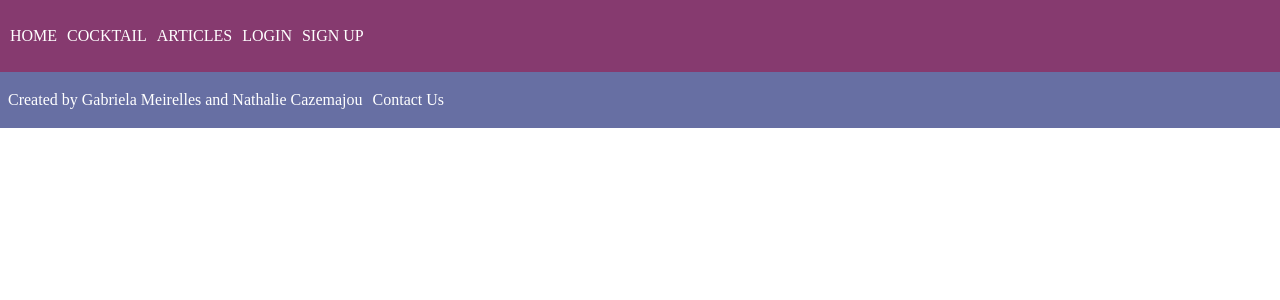
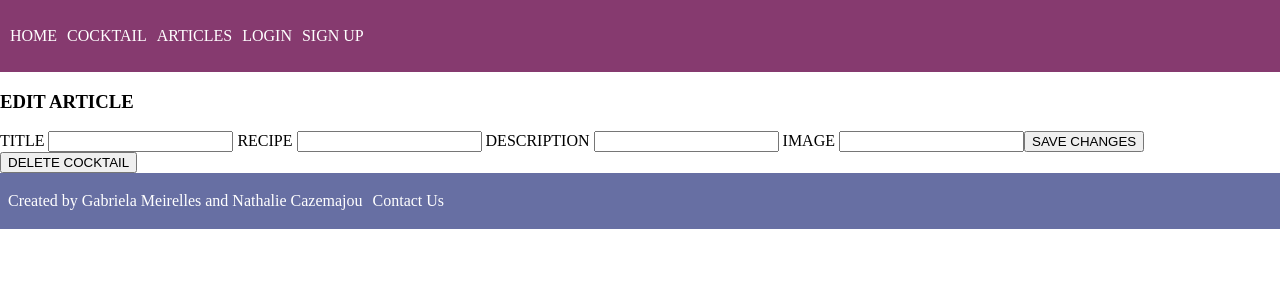
Before and after one commit to natcaze/Project3_client, a React (Create React App) app: page /article/edit-article/1 in a window 1280 px wide. Shown: the top 300 px of the page. Built offline with nearby package versions, Linux system fonts and the light colour scheme; no server answers.

Commit message:
articles crud complete

```diff
--- a/src/App.js
+++ b/src/App.js
@@ -15,13 +15,12 @@ import EditCocktail from "./pages/EditCocktail";
 
 import Favorites from "./pages/Favorites";
 import CreateFavorites from "./pages/CreateFavorites";
-import EditFavorites from "./pages/EditFavorites"
+import EditFavorites from "./pages/EditFavorites";
 
 import Creations from "./pages/Creations";
 import CreateArticle from "./pages/CreateArticle";
 import Articles from "./pages/Articles";
 import EditArticle from "./pages/EditArticle";
-
 
 function App() {
   return (
@@ -31,11 +30,17 @@ function App() {
         <Route path="/" element={<Home />} />
         <Route path="/api/generated-cocktail" element={<Cocktail />} />
         <Route path="/user/create-cocktail" element={<CreateCocktail />} />
-        <Route path="/user/edit-cocktail/:cocktailId" element={<EditCocktail />} />
+        <Route
+          path="/user/edit-cocktail/:cocktailId"
+          element={<EditCocktail />}
+        />
 
         <Route path="/article/all-articles" element={<Articles />} />
         <Route path="/article/create-article" element={<CreateArticle />} />
-        <Route path="/article/edit-article" element={<EditArticle />} />
+        <Route
+          path="/article/edit-article/:articleId"
+          element={<EditArticle />}
+        />
 
         <Route path="/auth/login" element={<Login />} />
         <Route path="/auth/signup" element={<Signup />} />
--- a/src/pages/Creations.jsx
+++ b/src/pages/Creations.jsx
@@ -8,6 +8,8 @@ import { Link } from "react-router-dom";
 function Creations() {
   const [creations, setCreations] = useState([]);
   const { user } = useContext(AuthContext);
+
+  const [creationsArticle, setCreationsArticle] = useState([]);
 
   const getCocktailCreated = async () => {
     try {
@@ -25,8 +27,28 @@ function Creations() {
     }
   };
 
+  const getArticleCreated = async () => {
+    try {
+      const storedToken = localStorage.getItem("authToken");
+
+      const response = await axios.get(
+        `${process.env.REACT_APP_API_URL}/user/creations/${user._id}`,
+        { headers: { Authorization: `Bearer ${storedToken}` } }
+      );
+
+      setCreationsArticle(response.data.createdArticles);
+      console.log(response.data.createdArticles);
+    } catch (error) {
+      console.log(error);
+    }
+  };
+
   useEffect(() => {
     getCocktailCreated();
+  }, [user]);
+
+  useEffect(() => {
+    getArticleCreated();
   }, [user]);
 
   return (
@@ -50,6 +72,17 @@ function Creations() {
             </div>
           );
         })}
+
+      {creationsArticle &&
+        creationsArticle.map((creationArticle) => {
+          return (
+            <div key={creationArticle._id}>
+              <p>{creationArticle.title}</p>
+
+              <Link to={`/user/edit-article/${creationArticle._id}`}>EDIT</Link>
+            </div>
+          );
+        })}
     </div>
   );
 }
--- a/src/pages/EditArticle.jsx
+++ b/src/pages/EditArticle.jsx
@@ -1,35 +1,36 @@
 import React from "react";
-import { useState, useEffect } from 'react';
-import axios from 'axios';
-import { useParams, useNavigate } from 'react-router-dom';
+import { useState, useEffect } from "react";
+import axios from "axios";
+import { useParams, useNavigate } from "react-router-dom";
 
 function CreateArticle() {
-  const [title, setTitle] = useState('');
-  const [subTitle, setSubTitle] = useState('');
-  const [image, setImage] = useState('');
-  const [description, setDescription] = useState('');
+  const [title, setTitle] = useState("");
+  const [recipe, setRecipe] = useState("");
+  const [img, setImage] = useState("");
+  const [description, setDescription] = useState("");
 
-  const { userId } = useParams();
+  const { articleId } = useParams();
   const navigate = useNavigate();
 
   const handleTitle = (e) => setTitle(e.target.value);
-  const handleSubTitle = (e) => setSubTitle (e.target.value);
+  const handleRecipe = (e) => setRecipe(e.target.value);
   const handleDescription = (e) => setDescription(e.target.value);
   const handleImage = (e) => setImage(e.target.value);
 
   const getArticle = async () => {
     try {
-      const storedToken = localStorage.getItem('authToken');
-      const response = await axios.get(`${process.env.REACT_APP_API_URL}/user/edit-article/${userId}`,
-      { headers: { Authorization: `Bearer ${storedToken}` }});
+      const storedToken = localStorage.getItem("authToken");
+      const response = await axios.get(
+        `${process.env.REACT_APP_API_URL}/user/one-article/${articleId}`,
+        { headers: { Authorization: `Bearer ${storedToken}` } }
+      );
 
       setTitle(response.data.title);
-      setSubTitle(response.data.subTitle);
+      setRecipe(response.data.subTitle);
       setDescription(response.data.image);
       setImage(response.data.description);
 
       console.log(response.data);
-
     } catch (error) {
       console.log(error);
     }
@@ -42,30 +43,31 @@ function CreateArticle() {
   const handleSubmit = async (e) => {
     e.preventDefault();
     try {
-      const storedToken = localStorage.getItem('authToken');
-      await axios.put(`${process.env.REACT_APP_API_URL}/user/edit-article/${userId}`,
-        {title, subTitle, image, description}, { headers: { Authorization: `Bearer ${storedToken}` }});
+      const storedToken = localStorage.getItem("authToken");
+      await axios.put(
+        `${process.env.REACT_APP_API_URL}/user/edit-article/${articleId}`,
+        { title, recipe, img, description },
+        { headers: { Authorization: `Bearer ${storedToken}` } }
+      );
 
-        setTitle('');
-        setSubTitle('');
-        setDescription('');
-        setImage('');
-
+      setTitle("");
+      setRecipe("");
+      setDescription("");
+      setImage("");
 
       navigate(`/user/creations`);
-
-    } catch (error){
-      console(error)
+    } catch (error) {
+      console(error);
     }
   };
 
-
-
   const deleteArticle = async () => {
     try {
-          const storedToken = localStorage.getItem('authToken');
-          await axios.delete(`${process.env.REACT_APP_API_URL}/user/edit-article/${userId}`,
-          { headers: { Authorization: `Bearer ${storedToken}` }});
+      const storedToken = localStorage.getItem("authToken");
+      await axios.delete(
+        `${process.env.REACT_APP_API_URL}/user/edit-article/${articleId}`,
+        { headers: { Authorization: `Bearer ${storedToken}` } }
+      );
       navigate(`/user/creations`);
     } catch (error) {
       console.log(error);
@@ -78,12 +80,22 @@ function CreateArticle() {
       <form onSubmit={handleSubmit}>
         <label htmlFor="title"> TITLE </label>
         <input type="text" name="title" value={title} onChange={handleTitle} />
-        <label htmlFor="subTitle"> SUBTITLE </label>
-        <input type="text" name="subTitle" value={subTitle} onChange={handleSubTitle}/>
+        <label htmlFor="recipe"> RECIPE </label>
+        <input
+          type="text"
+          name="recipe"
+          value={recipe}
+          onChange={handleRecipe}
+        />
         <label htmlFor="description"> DESCRIPTION </label>
-        <input type="text" name="description" value={description} onChange={handleDescription}/>
-        <label htmlFor="image"> IMAGE </label>
-        <input type="text" name="image" value={image} onChange={handleImage}/>
+        <input
+          type="text"
+          name="description"
+          value={description}
+          onChange={handleDescription}
+        />
+        <label htmlFor="img"> IMAGE </label>
+        <input type="text" name="img" value={img} onChange={handleImage} />
 
         <button type="submit">SAVE CHANGES</button>
       </form>
```
Lines whose indentation alone changed are shown as unchanged.
